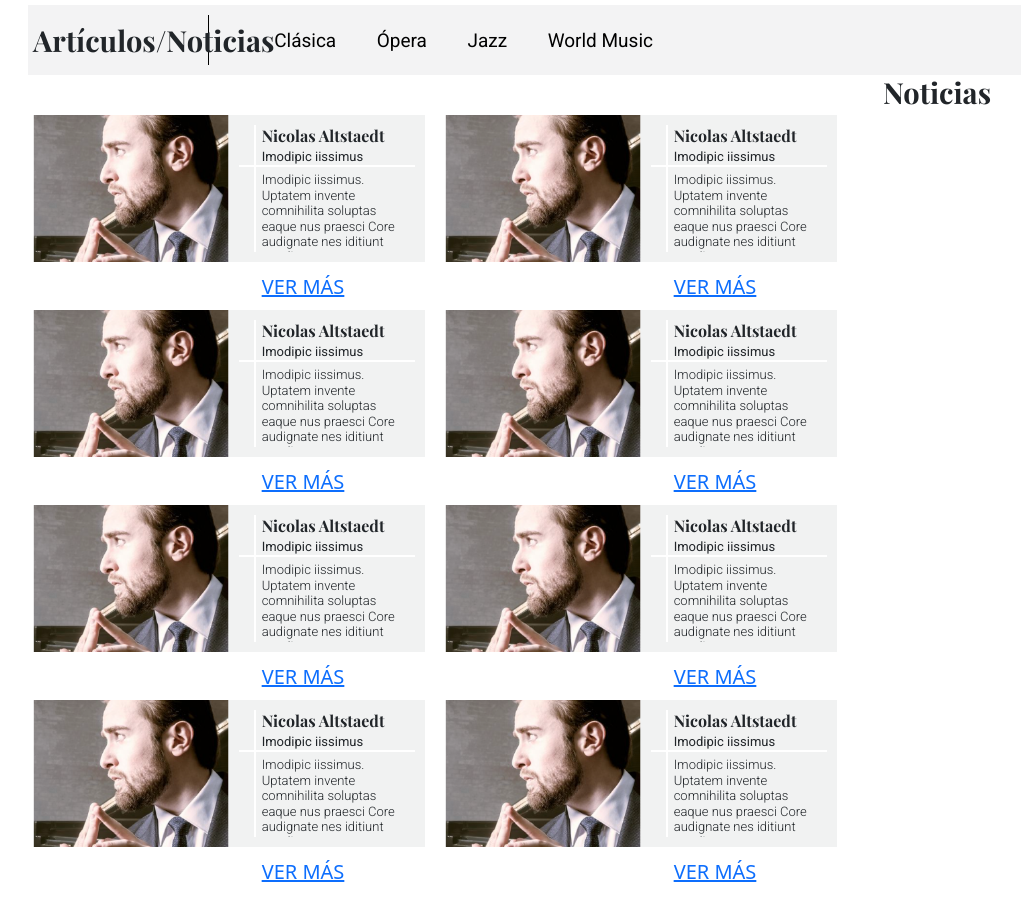
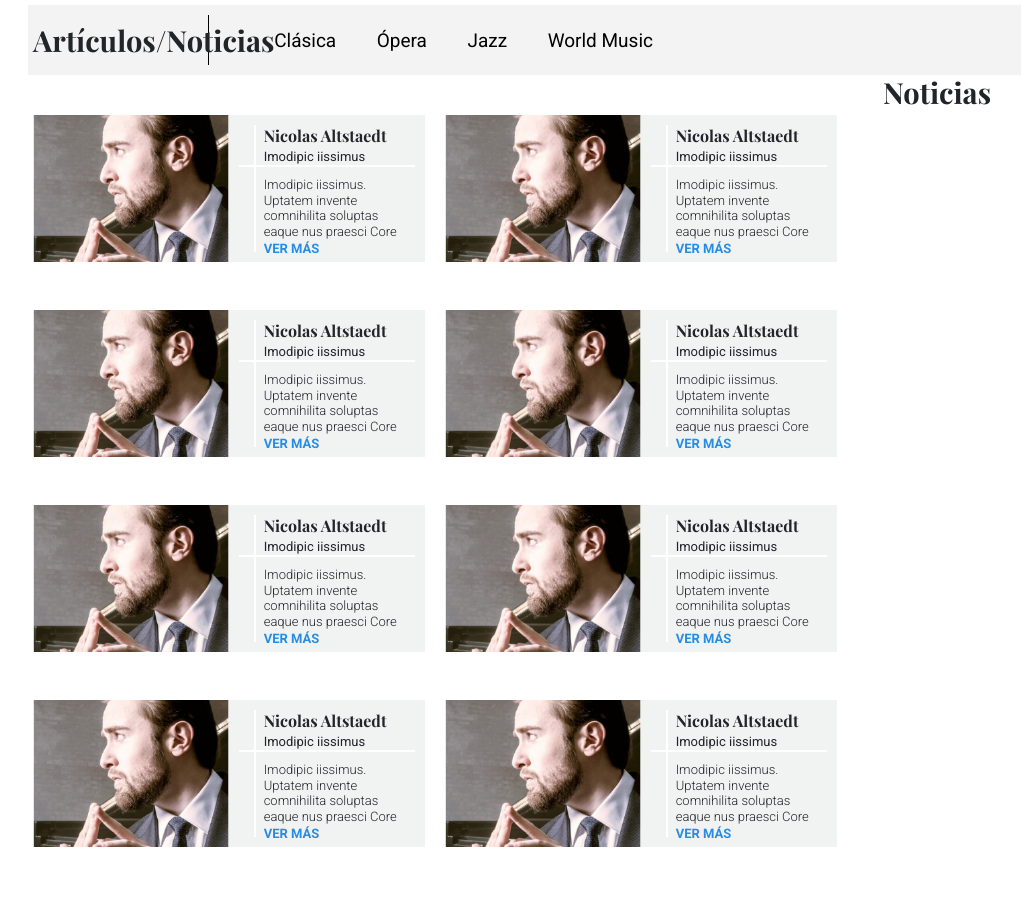
Before and after one commit to jomarz/tempo-front, a Vue app: page / in a window 1280 px wide. Shown: the part 2700-3621 px from the top of the page, without its empty margins (57-1078 px from the left). Built offline with nearby package versions, Linux system fonts and the light colour scheme.

Commit message:
Style VER MAS link

```diff
--- a/src/components/ArticleSmallBox.vue
+++ b/src/components/ArticleSmallBox.vue
@@ -65,7 +65,7 @@ export default {
             padding-right: 0px;
         }
         .box-info-right {
-            padding-left: 6px;
+            padding-left: 8px;
         }
         .box-title-row {
             border-bottom: 2px solid #fff;
@@ -80,6 +80,8 @@ export default {
         }
         .box-content {
             height: 100%;
+            padding-top: 5px;
+            padding-bottom: 2px;
         }
         .box-content, .box-title {
             border-left: 2px solid #fff;
@@ -105,6 +107,16 @@ export default {
                 font-size: 0.65rem !important;
                 line-height: 0.77rem;
                 padding-top: 5px;
+                margin-bottom: 0px;
+                max-height: 67px;
+        }
+        .more-link {
+            color: #278de2;
+            display: block;
+            font-family: 'Roboto', sans-serif;
+            font-size: 0.65rem;
+            font-weight: 700;
+            text-decoration: none;
         }
     }
 </style>
```
